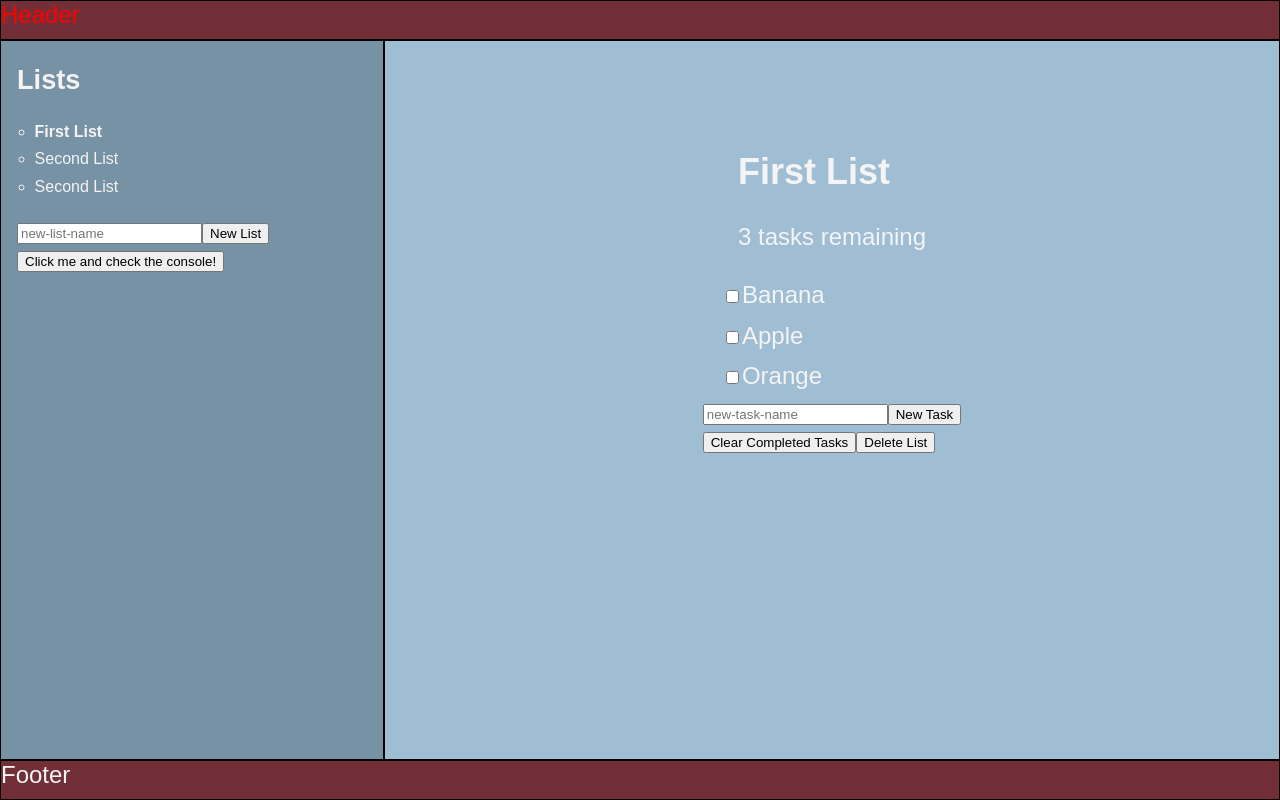
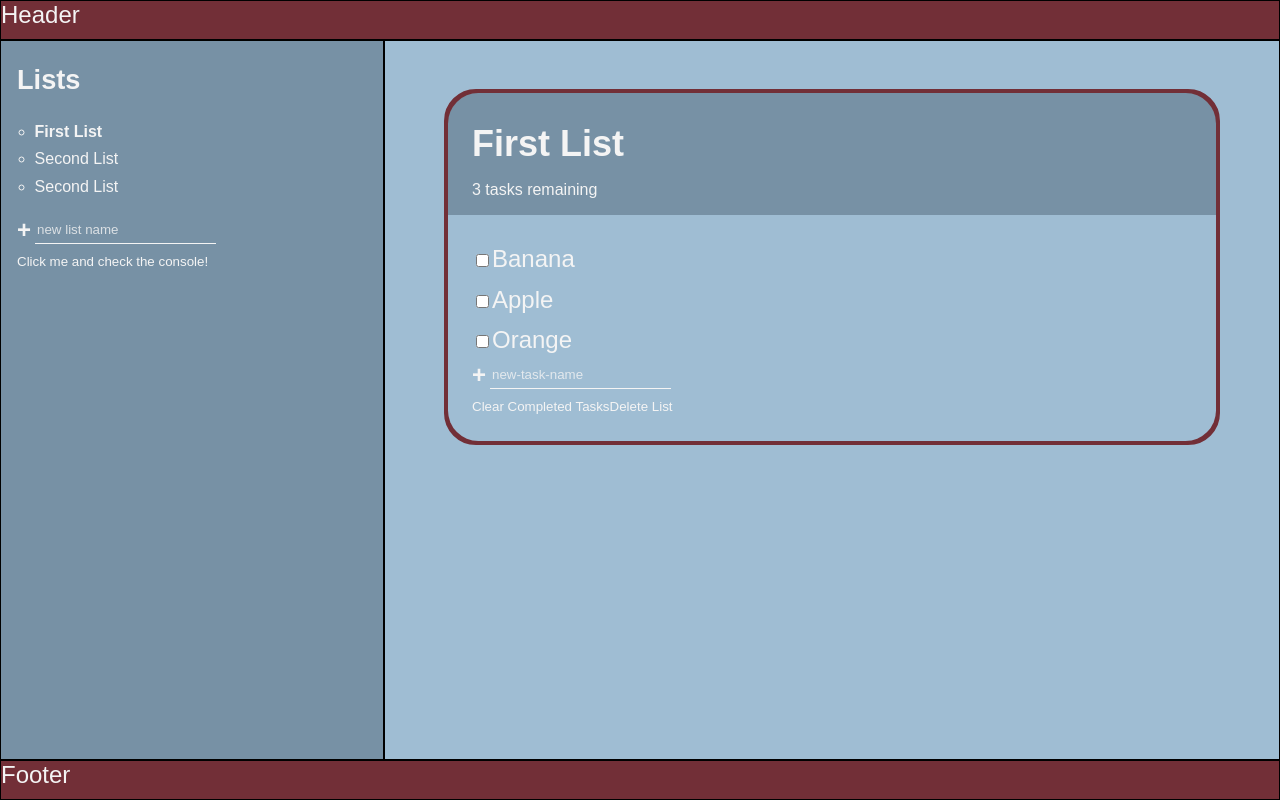
Before and after one commit to cah311/to-do-list, a website built with webpack: page dist/index.html in a window 1280 px wide. Built offline with nearby package versions, Linux system fonts and the light colour scheme.

Commit message:
add task section placement

```diff
--- a/src/index.js
+++ b/src/index.js
@@ -94,11 +94,11 @@ function listContent() {
   const newListInput = document.createElement("input");
   newListInput.setAttribute("type", "text");
   newListInput.setAttribute("class", "new-list");
-  newListInput.setAttribute("placeholder", "new-list-name");
+  newListInput.setAttribute("placeholder", "new list name");
   //// subit new list
   const newListButton = document.createElement("button");
-  newListButton.setAttribute("class", "list-button");
-  newListButton.innerText = "New List";
+  newListButton.setAttribute("class", "list-button button-create");
+  newListButton.innerText = "+";
 
   //// ***********temp*****************/////
   const btn = document.createElement("button");
@@ -201,10 +201,10 @@ function tasksContent() {
   newTaskInput.setAttribute("type", "text");
   newTaskInput.setAttribute("class", "new-task");
   newTaskInput.setAttribute("placeholder", "new-task-name");
-  //// subit new list
+  //// submit new task
   const newTaskButton = document.createElement("button");
-  newTaskButton.setAttribute("class", "task-button");
-  newTaskButton.innerText = "New Task";
+  newTaskButton.setAttribute("class", "task-button button-create");
+  newTaskButton.innerText = "+";
 
   // delete task
   const deleteTasks = document.createElement("div");
--- a/src/styles/style.css
+++ b/src/styles/style.css
@@ -23,6 +23,14 @@ body {
     color: var(--clr-light);
 }
 
+button {
+    cursor:pointer;
+    background: 0;
+    border: 0;
+    padding: 0;
+    color: inherit;
+}
+
 /** Grid **/
 #page-grid {
     display: grid;
@@ -41,10 +49,13 @@ body {
     border: 1px solid black;
 }
 
+form {
+    display: flex;
+}
 
 /**header section **/
 #header-section {
-    color:red;
+    color:var(--clr-light);
     grid-area: 1 / 1 / 2 / 3;
     background-color: var(--clr-dark);
 }
@@ -82,9 +93,40 @@ body {
 
 .list-name {}
 
-.new-list {}
+.new-list {
+    background: transparent;
+    border: 0;
+    color: inherit;
+    border-bottom: 1px solid currentColor;
+    outline: none;
 
-.list-button {}
+    transition: border-bottom 100ms ease-in;
+    order: 2;
+}
+
+.new-list:focus {
+    border-bottom-width: 2.5px;
+}
+
+.new-list:focus::placeholder {
+    opacity: 0.2;
+}
+
+::-webkit-input-placeholder {
+    color: inherit;
+    opacity: 0.8;
+}
+
+.button-create {
+    font-size: 1.5rem;
+    font-weight: 900;
+    margin-right: 0.25rem;
+    transition: opacity 150ms ease-in;
+}
+
+.button-create:hover {
+    opacity: 0.7;;
+}
 
 
 #favorite-list {}
@@ -96,28 +138,56 @@ body {
 /**task section **/
 #task-section {
     grid-area: 2 / 2 / 3 / 3;
-    background-color: var(--clr-primary)
+    background-color: var(--clr-primary);
+    display: flex;
+    flex-direction: column;
+    justify-content: flex-start;
+    align-items: center;
+    padding-top: 3rem;
 }
 
 .todo-list {
+
     display: flex;
     flex-direction: column;
-    justify-content: center;
-    align-items: center;
-    margin-top: 5rem
+    background-color: var(--clr-dark);
+    /* margin-bottom: 5em; */
+    border: 4px solid var(--clr-dark);
+    border-radius: 2rem;
+    outline: black;
+    width: 60vw;
+
+
+    --spacer: 1.5rem;
+
+
 }
 
-.todo-list-header {}
+.todo-list-header {
+    background-color: var(--clr-secondary);
+    border-radius: 1.9rem 1.9rem 0 0;
+    padding-left: var(--spacer);
+    padding-right: var(--spacer);
 
-.todo-list-title {}
+}
 
-.todo-count {}
+.todo-list-title {
+    margin-bottom: 0;
+}
 
-.todo-list-body {}
+.todo-count {
+    font-size: 1rem;
+}
+
+.todo-list-body {
+    background-color: var(--clr-primary);
+    border-radius: 0 0 1.9rem 1.9rem;
+    padding: var(--spacer);
+}
 
 .todos {
     line-height: 1.7;
-    padding-left: 0.8em;
+
 
 };
 
@@ -131,7 +201,25 @@ body {
 
 .new-task-creator {}
 
-.new-task {}
+.new-task {
+    background: transparent;
+    border: 0;
+    color: inherit;
+    border-bottom: 1px solid currentColor;
+    outline: none;
+
+    transition: border-bottom 100ms ease-in;
+    order: 2;
+}
+
+.new-task:focus {
+    border-bottom-width: 2.5px;
+}
+
+.new-task:focus::placeholder {
+    opacity: 0.2;
+}
+
 
 .task-button
 
```
